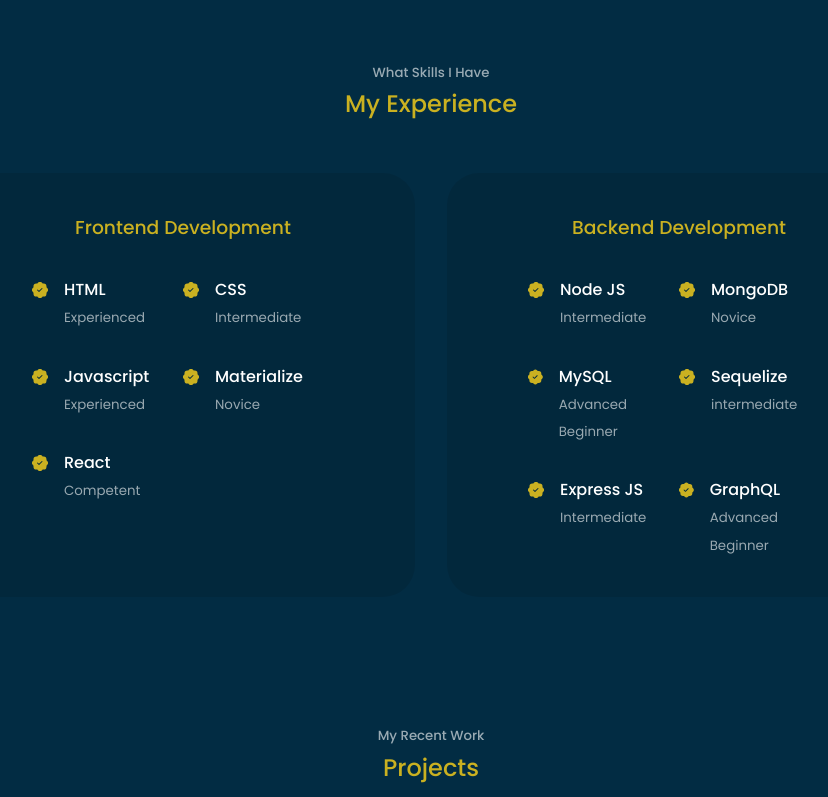
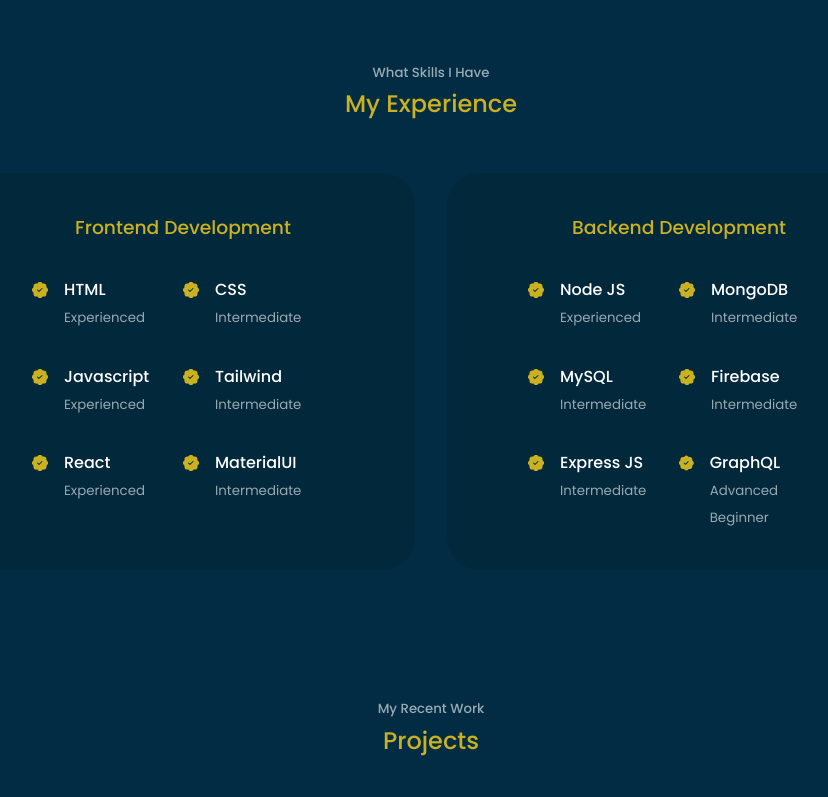
Before and after one commit to AdrianHenry15/Portfolio, a React (Create React App) app: page / in a window 1280 px wide. Shown: the part 1710-2507 px from the top of the page, without its empty margins (209-1037 px from the left). Built offline with nearby package versions, Linux system fonts and the light colour scheme.

Commit message:
skills updated

```diff
--- a/src/components/About/About.jsx
+++ b/src/components/About/About.jsx
@@ -67,7 +67,7 @@
           <p>
             Full Stack Software Developer leveraging a background in Health Insurance, Hospitality and Audio
             Production to build a more Intuitive User experience on The Web. With each project, the
-            aim is to gain more knowledge about Programming, Software Development,Engineering, and
+            aim is to gain more knowledge about Programming, Software Development, Engineering, and
             the benefits of Each User. Excited to spend time learning more about building better
             Experiences for Users and leveraging skills to help a High Level Team.
           </p>
--- a/src/components/Experience/Experience.jsx
+++ b/src/components/Experience/Experience.jsx
@@ -36,15 +36,22 @@
             <article className="experience__details">
               <BsPatchCheckFill className="experience__details-icon" />
               <div>
-                <h4>Materialize</h4>
-                <small className="text-light">Novice</small>
+                <h4>Tailwind</h4>
+                <small className="text-light">Intermediate</small>
               </div>
             </article>
             <article className="experience__details">
               <BsPatchCheckFill className="experience__details-icon" />
               <div>
                 <h4>React</h4>
-                <small className="text-light">Competent</small>
+                <small className="text-light">Experienced</small>
+              </div>
+            </article>
+            <article className="experience__details">
+              <BsPatchCheckFill className="experience__details-icon" />
+              <div>
+                <h4>MaterialUI</h4>
+                <small className="text-light">Intermediate</small>
               </div>
             </article>
           </div>
@@ -58,28 +65,28 @@
               <BsPatchCheckFill className="experience__details-icon" />
               <div>
                 <h4>Node JS</h4>
+                <small className="text-light">Experienced</small>
+              </div>
+            </article>
+            <article className="experience__details">
+              <BsPatchCheckFill className="experience__details-icon" />
+              <div>
+                <h4>MongoDB</h4>
                 <small className="text-light">Intermediate</small>
               </div>
             </article>
             <article className="experience__details">
               <BsPatchCheckFill className="experience__details-icon" />
               <div>
-                <h4>MongoDB</h4>
-                <small className="text-light">Novice</small>
+                <h4>MySQL</h4>
+                <small className="text-light">Intermediate</small>
               </div>
             </article>
             <article className="experience__details">
               <BsPatchCheckFill className="experience__details-icon" />
               <div>
-                <h4>MySQL</h4>
-                <small className="text-light">Advanced Beginner</small>
-              </div>
-            </article>
-            <article className="experience__details">
-              <BsPatchCheckFill className="experience__details-icon" />
-              <div>
-                <h4>Sequelize</h4>
-                <small className="text-light">intermediate</small>
+                <h4>Firebase</h4>
+                <small className="text-light">Intermediate</small>
               </div>
             </article>
             <article className="experience__details">
--- a/src/components/Header/Header.jsx
+++ b/src/components/Header/Header.jsx
@@ -11,7 +11,7 @@
       <div className="container header__container">
         <h5>Hello I'm</h5>
         <h1>Adrian Henry</h1>
-        <h5 className="text-light">Fullstack Developer</h5>
+        <h5 className="text-light">Fullstack Software Developer</h5>
         <CTA />
         <HeaderSocials />
 
```
